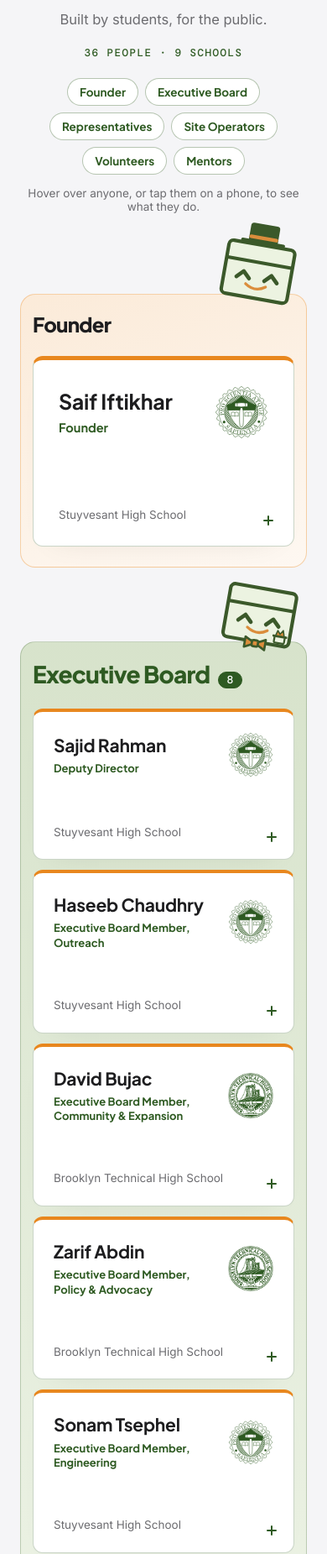
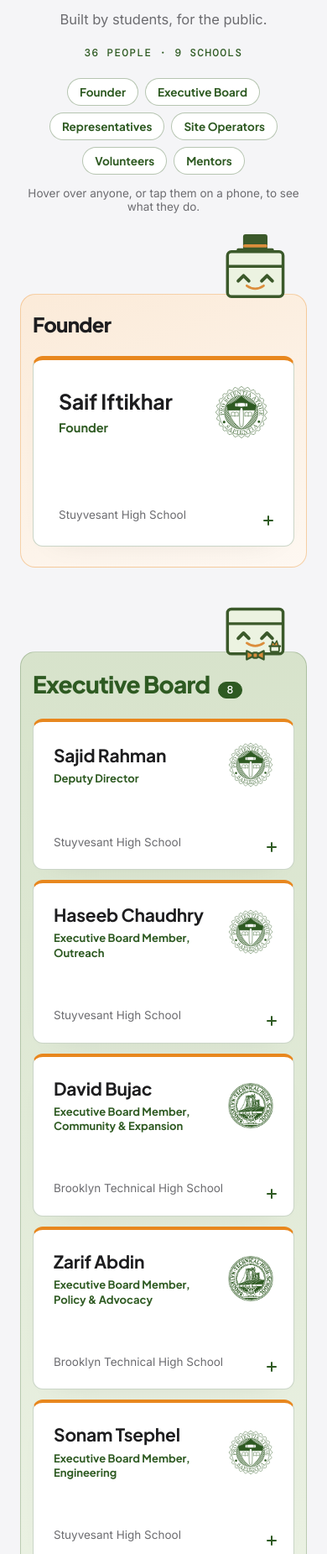
Before and after one commit to safthelegend/stock, a plain HTML site: page team.html in a window 390 px wide. Shown: the part 149-2000 px from the top of the page at 84% size. Drawn offline with nearby package versions, Linux system fonts and the light colour scheme.

Commit message:
Team page: sit tier mascots on each panel's top edge
Co-Authored-By: Claude Fable 5.2 <noreply@anthropic.com>
Claude-Session: https://claude.ai/code/session_01SW3wgEYvTD4EnqPR1n4zFj

```diff
--- a/team.html
+++ b/team.html
@@ -100,7 +100,7 @@ try { var t = localStorage.getItem("stb-theme"); if (t === "light" || t === "dar
   /* Jump-link targets sit above the panel, so a tier scrolled to from the
      links at the top lands with its mascot in full view below the nav. */
   .tier-anchor { position:absolute; top:-130px; left:0; scroll-margin-top:96px; }
-  .crew + .crew { margin-top:96px; }
+  .crew + .crew { margin-top:128px; }
   .crew-founder { --tier-bg:linear-gradient(160deg, color-mix(in srgb, var(--accent) 17%, var(--surface)), color-mix(in srgb, var(--accent) 6%, var(--surface)));
     max-width:620px; margin-inline:auto; border-color:color-mix(in srgb, var(--accent) 34%, transparent); }
   .crew-exec { --tier-bg:linear-gradient(180deg, color-mix(in srgb, var(--brand) 10%, var(--tint)), color-mix(in srgb, var(--tint) 45%, var(--surface))); }
@@ -108,7 +108,7 @@ try { var t = localStorage.getItem("stb-theme"); if (t === "light" || t === "dar
   .crew-ops:not(.crew-vol), .crew-mentor { --tier-bg:color-mix(in srgb, var(--tint) 70%, var(--surface)); }
 
   /* Each tier's heading sits top left, with a line on what the tier does. */
-  .crew-head { position:relative; margin:0 0 24px; padding-right:calc(var(--mw) + 20px); }
+  .crew-head { margin:0 0 24px; }
   .crew-head .crew-title { justify-content:flex-start; text-align:left; margin:0; }
   .crew-sub { margin:8px 0 0; max-width:52ch; font-size:15.5px; line-height:1.5; color:var(--text-secondary); text-wrap:pretty; }
   .crew-exec .crew-title { font-size:clamp(28px,3.2vw,36px); color:var(--brand); }
@@ -147,26 +147,25 @@ try { var t = localStorage.getItem("stb-theme"); if (t === "light" || t === "dar
   .crew-ops:not(.crew-vol) .p-foot { min-height:7.7em; }
 
   /* Tier mascots. Each is the traced Stock the Block mascot with one
-     accessory; the face is the same on all six. It stands at the top right
-     of its tier, tilted, poking up over the panel's edge, with its bottom
-     tucked behind the cards: z-index -1 inside the tier's own stacking
-     context puts it above the panel and below every card and heading. The
-     heading keeps clear of it (padding-right on .crew-head). Decorative only. */
-  .crew { --mw:210px; }
-  .tier-mascot { position:absolute; z-index:-1; right:-6px; bottom:calc(-24px - var(--tuck)); width:var(--mw); height:auto;
-    pointer-events:none; overflow:visible; transform:rotate(10deg); transform-origin:50% 60%; }
-  .tier-mascot[data-tier="founder"] { --tuck:30px; }
-  .tier-mascot[data-tier="exec"]    { --tuck:6px; }
-  .tier-mascot[data-tier="rep"]     { --tuck:8px; }
-  .tier-mascot[data-tier="ops"]     { --tuck:30px; }
-  .tier-mascot[data-tier="vol"]     { --tuck:10px; }
-  .tier-mascot[data-tier="mentor"]  { --tuck:30px; }
-  .crew-founder { --mw:170px; }
-  /* When a tier scrolls into view its mascot rises up from behind the cards
-     (only with JavaScript on and motion allowed; see the script below). */
-  .js-peek .tier-mascot { opacity:0; transform:translateY(36px) rotate(4deg);
-    transition:transform 750ms cubic-bezier(0.22,1,0.36,1), opacity 350ms ease; }
-  .js-peek .crew.is-in .tier-mascot { opacity:1; transform:rotate(10deg); }
+     accessory; the face is the same on all six. It sits upright on the top
+     edge of its tier, near the right corner, whole and clear of the cards.
+     --sit is how far down the drawing the box's bottom edge is (each viewBox
+     leaves different room for a hat above or a lanyard below), so every
+     mascot's box rests on the edge whatever it is wearing. Decorative only. */
+  .crew { --mw:112px; }
+  .tier-mascot { position:absolute; z-index:1; right:36px; top:calc(5px - var(--mw) * var(--sit)); width:var(--mw); height:auto;
+    pointer-events:none; overflow:visible; transform-origin:50% 100%; }
+  .tier-mascot[data-tier="founder"] { --sit:0.961; }
+  .tier-mascot[data-tier="exec"]    { --sit:0.731; }
+  .tier-mascot[data-tier="rep"]     { --sit:0.731; }
+  .tier-mascot[data-tier="ops"]     { --sit:0.939; }
+  .tier-mascot[data-tier="vol"]     { --sit:0.918; }
+  .tier-mascot[data-tier="mentor"]  { --sit:0.907; }
+  /* When a tier scrolls into view its mascot hops up onto the edge (only
+     with JavaScript on and motion allowed; see the script below). */
+  .js-peek .tier-mascot { opacity:0; transform:translateY(14px) scale(0.92);
+    transition:transform 600ms cubic-bezier(0.3,1.5,0.5,1), opacity 300ms ease; }
+  .js-peek .crew.is-in .tier-mascot { opacity:1; transform:none; }
 
   /* The page header: who's on the team, and a jump link to each tier. */
   .team-sum { margin:18px auto 0; font-family:'DM Mono',ui-monospace,Menlo,monospace; font-weight:500; font-size:12.5px;
@@ -179,24 +178,13 @@ try { var t = localStorage.getItem("stb-theme"); if (t === "light" || t === "dar
   .tier-nav a:focus-visible { outline:2px solid var(--brand); outline-offset:3px; }
   .team-page .sec-head { margin-bottom:112px; }
 
-  @media (max-width:999px) { .crew { --mw:160px; } .crew-founder { --mw:140px; } }
   .team-emblems { padding:24px 0 72px; }
   @media (max-width:640px) {
-    .crew { padding:22px 14px 24px; border-radius:18px; --mw:96px; }
+    .crew { padding:22px 14px 24px; border-radius:18px; --mw:80px; }
     .tier-anchor { top:-112px; }
-    .crew-founder { --mw:96px; }
-    .crew + .crew { margin-top:88px; }
+    .crew + .crew { margin-top:100px; }
     .team-page .sec-head { margin-bottom:96px; }
-    /* On a phone the mascot sits just above the heading, over the panel's
-       top edge, so the heading keeps the full width. */
-    .crew-head { padding-right:0; }
-    .tier-mascot { bottom:auto; top:calc(-12px - var(--mw) * var(--ar)); right:-8px; }
-    .tier-mascot[data-tier="founder"] { --ar:0.982; }
-    .tier-mascot[data-tier="exec"]    { --ar:0.813; }
-    .tier-mascot[data-tier="rep"]     { --ar:0.983; }
-    .tier-mascot[data-tier="ops"]     { --ar:0.961; }
-    .tier-mascot[data-tier="vol"]     { --ar:0.957; }
-    .tier-mascot[data-tier="mentor"]  { --ar:0.929; }
+    .tier-mascot { right:18px; top:calc(4px - var(--mw) * var(--sit)); }
     .crew-sub { font-size:14.5px; }
     .crew-ops .crew-grid > li { flex-basis:100%; }
     .crew-ops .p-foot { min-height:3.2em; }
```
